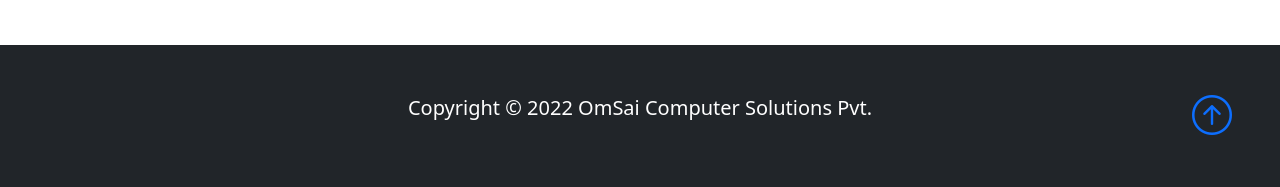
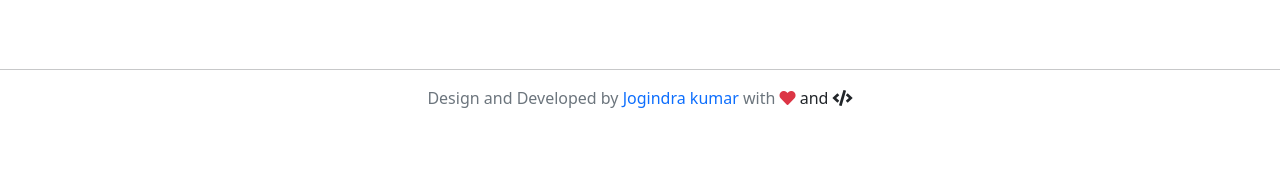
Before and after one commit to jogindrakumar/omsai-computer-solutions, a plain HTML site: page index.html in a window 1280 px wide. Shown: the part 4313-4500 px from the top of the page. After the commit the page ends 4439 px from the top, so only its background shows below. Drawn offline with nearby package versions, Linux system fonts and the light colour scheme; a script that the page names is missing.

Commit message:
change-footer

```diff
--- a/index.html
+++ b/index.html
@@ -455,14 +455,17 @@
     </section>
 
     <!-- Footer -->
-    <footer class="p-5 bg-dark text-white text-center position-relative">
-        <div class="container">
-            <p class="lead">Copyright &copy; 2022 OmSai Computer Solutions Pvt.</p>
-            <a href="" class="position-absolute bottom-0 end-0 p-5">
-                <i class="bi bi-arrow-up-circle h1"></i>
-            </a>
+    <hr class="mt-4">
+    <section class="footer mt-3">
+        <div class="container justify-content-center">
+            <div class="row">
+                <footer class="text-center">
+                    <p class=""> <span class="text-secondary">Design and Developed by</span> <a href="https://jogindrakumar.github.io/so-simple/" style="text-decoration: none;">Jogindra kumar</a> <span class="text-secondary">with</span> <i class="fas fa-heart text-danger"></i>                        and
+                        <i class="fas fa-code"></i></p>
+                </footer>
+            </div>
         </div>
-    </footer>
+    </section>
     <div class="modal fade" id="enroll" tabindex="-1" aria-labelledby="enrollLabel" aria-hidden="true">
         <div class="modal-dialog">
             <div class="modal-content">
```
